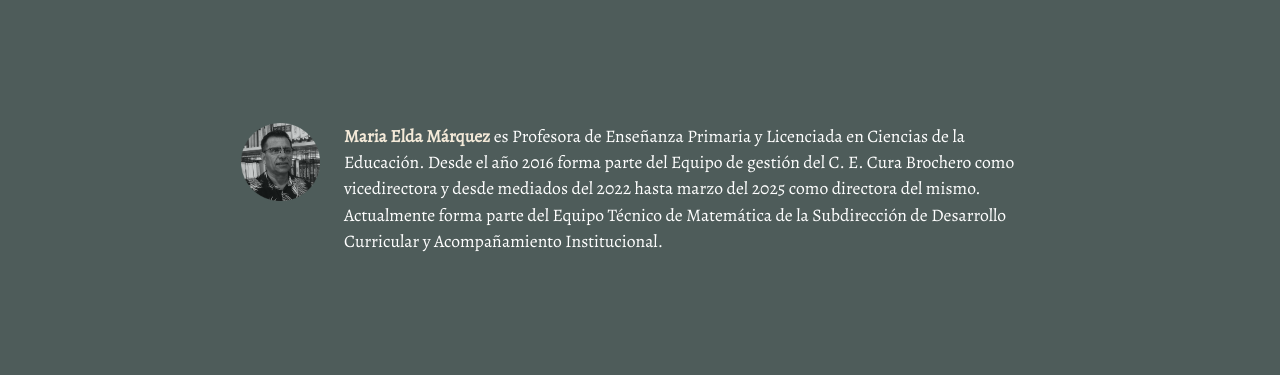
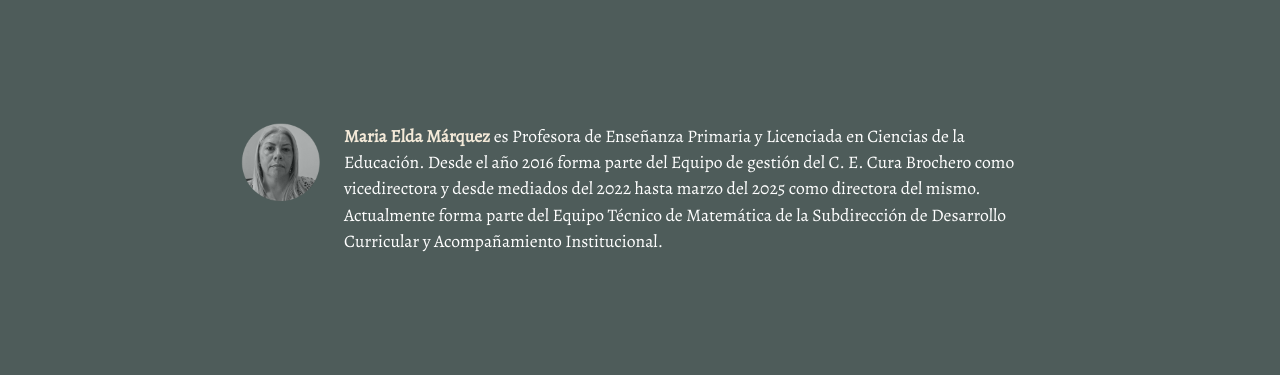
Before and after one commit to mrosini/itinerarios-brochero, a plain HTML site: page ensayo6.html in a window 1280 px wide. Shown: the part 3400-3775 px from the top of the page. Drawn offline with nearby package versions, Linux system fonts and the light colour scheme.

Commit message:
foto marquez2

```diff
--- a/ensayo6.html
+++ b/ensayo6.html
@@ -132,7 +132,7 @@
     <div class="container-fluid" >
       <div class="row justify-content-center">
         <div class="col-lg-1 text-left">
-          <img src="img/fotosIT3/ensayistas/J_Melian.png" alt="" style="opacity: 0.8; margin-bottom: 1.5em; margin-right: 1em; width: 7em;" class="img-fluid" >
+          <img src="img/IT4/Ensayistas/Marquez.png" alt="" style="opacity: 0.8; margin-bottom: 1.5em; margin-right: 1em; width: 7em;" class="img-fluid" >
          </div>
         <div class="col-lg-7">
           <p style="color: white"><span class="arena4"><strong>Maria Elda Márquez</strong></span> es Profesora de Enseñanza Primaria y Licenciada en Ciencias de la Educación. Desde el año 2016 forma parte del Equipo de gestión del C. E. Cura Brochero como vicedirectora y  desde mediados del 2022  hasta marzo del 2025 como directora del mismo. Actualmente forma parte del Equipo Técnico de Matemática de la Subdirección de Desarrollo Curricular y Acompañamiento Institucional.
```
Also changed, not shown: index.html (+1 -1 lines).
